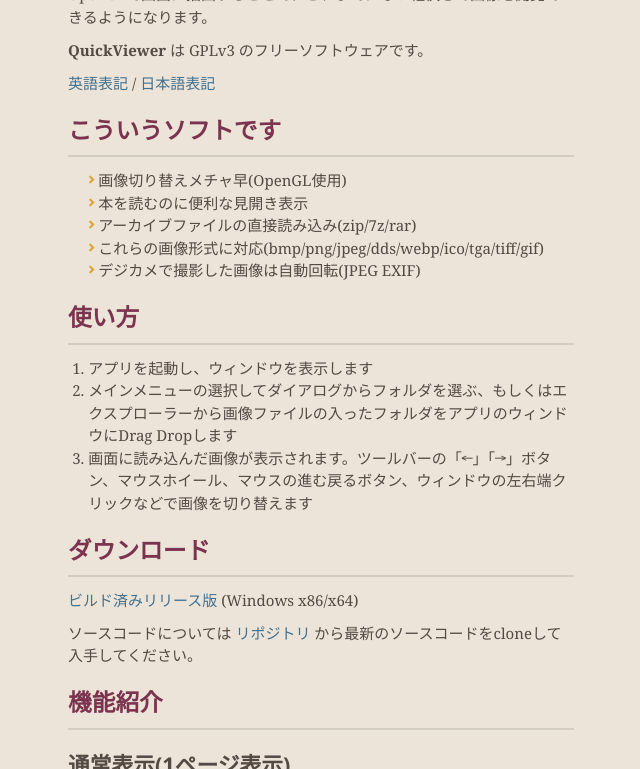
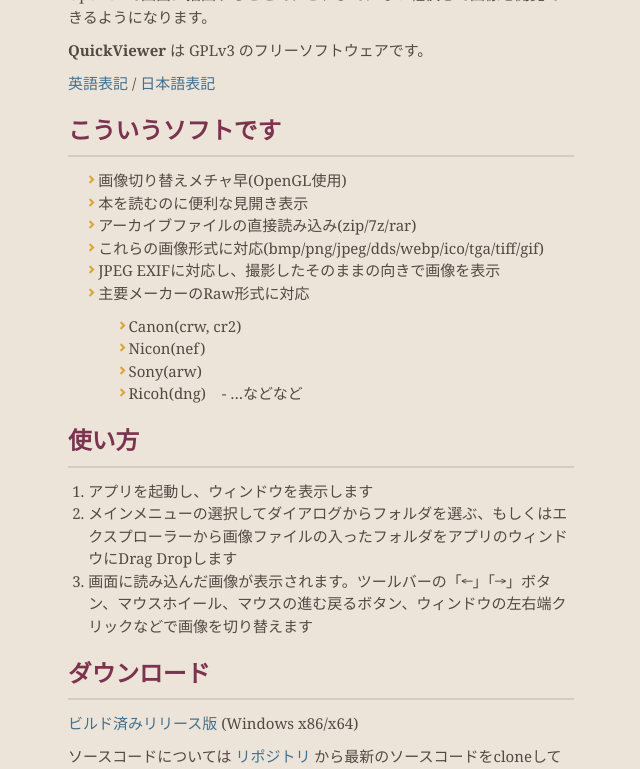
Before and after one commit to kanryu/quickviewer, a Jekyll site: the page built from docs/index-ja.md, in a window 1280 px wide and 900 px high, scrolled down 384 px, cut to the strip 0-769 px from the top of the window. Shown: the whole strip, without its empty margins (319-959 px from the left). Built offline with Jekyll 4.4.1, drawn with Linux system fonts in a browser that asks for light colours; nearby versions of some CDN libraries; our own code applies the rules of GitHub Pages for plain Markdown files.

Commit message:
Update index-ja.md

```diff
--- a/docs/index-ja.md
+++ b/docs/index-ja.md
@@ -19,7 +19,13 @@ layout: default
 - 本を読むのに便利な見開き表示
 - アーカイブファイルの直接読み込み(zip/7z/rar)
 - これらの画像形式に対応(bmp/png/jpeg/dds/webp/ico/tga/tiff/gif)
-- デジカメで撮影した画像は自動回転(JPEG EXIF)
+- JPEG EXIFに対応し、撮影したそのままの向きで画像を表示
+- 主要メーカーのRaw形式に対応
+    - Canon(crw, cr2)
+    - Nicon(nef)
+    - Sony(arw)
+    - Ricoh(dng)
+    - ...などなど
 
 ## 使い方
 
```
